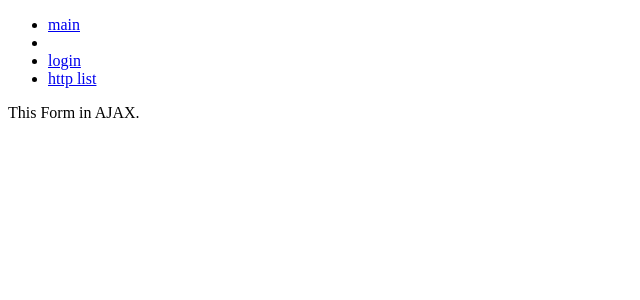
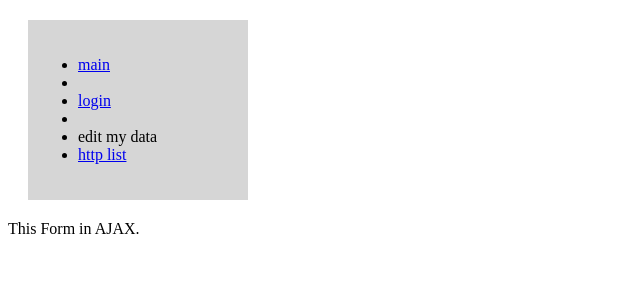
Before and after one commit to k9-developer/k9test, a Django app: template mydata/templates/mydata_edit.html in a window 1280 px wide. Shown: the top 300 px of the page, without its empty margins (0-640 px from the left). Run offline with Django 3.2, Linux system fonts and the light colour scheme; the template is opened without the code that fills it, so the values that code supplies are empty.

Commit message:
переработанное меню

```diff
--- a/media/css/main.css
+++ b/media/css/main.css
@@ -1,3 +1,7 @@
+div.menu{
+	background-color: #d6d6d6; margin: 15px;
+    width: 200px; margin: 20px; padding: 20px 10px;
+}
 ul.errorlist {
     margin: 0;
     padding: 0;
@@ -13,3 +17,4 @@ ul.errorlist {
 
 .marked {background-color: #ffdddd;}
 .red {color: red;}
+.green {color: green;}
--- a/mydata/templates/base.html
+++ b/mydata/templates/base.html
@@ -28,16 +28,19 @@
                 </li>
     {% endif %}
 {% endblock %}
-{% block mydatamenu %}
                 <li>
+                </li>
+                <li>
+            {% block mydatamenu %}
                     <a href="/mydata/edit/">edit my data</a>
+            {% endblock %}
                 </li>
-{% endblock %}
-{% block httplistmenu %}
                 <li>
+            {% block httplistmenu %}
                     <a href="/httplist/">http list</a>
+            {% endblock %}
                 </li>
-{% endblock %}
+
             </ul>
         </div>
         <div class="context">
--- a/mydata/templates/list_http.html
+++ b/mydata/templates/list_http.html
@@ -2,7 +2,9 @@
 {% load get_edit_url %}
 
 {% block title %}List HttpReq{% endblock %}
-{% block httplistmenu %}{% endblock %}
+{% block httplistmenu %}
+    http list
+{% endblock %}
 
 {% block context %}
 
--- a/mydata/templates/mydata_edit.html
+++ b/mydata/templates/mydata_edit.html
@@ -1,7 +1,9 @@
 {% extends "base.html" %}
 
 {% block title %}MyData Edit{% endblock %}
-{% block mydatamenu %}{% endblock %}
+{% block mydatamenu %}
+    edit my data
+{% endblock %}
 
 {% block extramedia %}
     {{ my_data_form.media }}
```
Also changed, not shown: mydata/templates/registration/login.html (+5 -3 lines).
